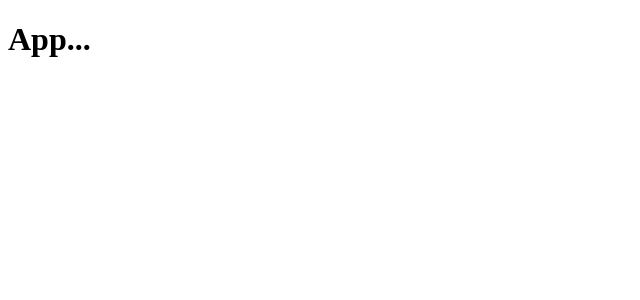
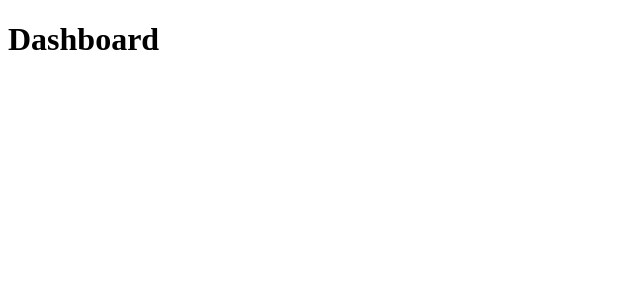
Before and after one commit to GabrielBritoAlmeida/github_explorer, a React (Create React App) app: page / in a window 1280 px wide. Shown: the top 300 px of the page, without its empty margins (0-640 px from the left). Built offline with nearby package versions, Linux system fonts and the light colour scheme.

Commit message:
feat: route architecture

```diff
--- a/src/App.tsx
+++ b/src/App.tsx
@@ -1,11 +1,12 @@
 import React from "react";
+import { BrowserRouter } from "react-router-dom";
 
-function App() {
-  return (
-    <div>
-      <h1>App...</h1>
-    </div>
-  );
-}
+import Routes from "./routes";
 
-export default App;
+const APP: React.FC = () => (
+  <BrowserRouter>
+    <Routes />
+  </BrowserRouter>
+);
+
+export default APP;
--- /dev/null
+++ b/src/pages/Dashboard/index.tsx
@@ -0,0 +1,13 @@
+import React from "react";
+
+// import { Container } from './styles';
+
+const Dashboard: React.FC = () => {
+  return (
+    <div>
+      <h1>Dashboard</h1>
+    </div>
+  );
+};
+
+export default Dashboard;
--- /dev/null
+++ b/src/pages/Repository/index.tsx
@@ -0,0 +1,13 @@
+import React from "react";
+
+// import { Container } from './styles';
+
+const Repository: React.FC = () => {
+  return (
+    <div>
+      <h1>Repository</h1>
+    </div>
+  );
+};
+
+export default Repository;
--- /dev/null
+++ b/src/routes/index.tsx
@@ -0,0 +1,14 @@
+import React from "react";
+import { Switch, Route } from "react-router-dom";
+
+import Dashboard from "../pages/Dashboard";
+import Repository from "../pages/Repository";
+
+const Routes: React.FC = () => (
+  <Switch>
+    <Route path="/" exact component={Dashboard} />
+    <Route path="/repository" component={Repository} />
+  </Switch>
+);
+
+export default Routes;
```
